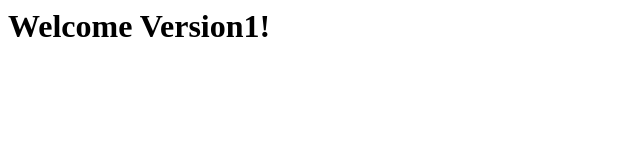
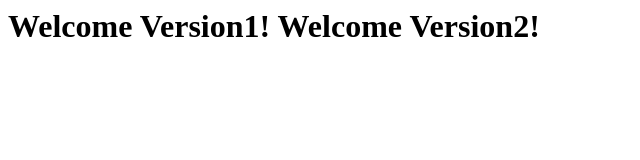
Before and after one commit to panthuya/demo-project, a plain HTML site: page index.html in a window 1280 px wide. Shown: the whole page, without its empty margins (0-640 px from the left). Drawn offline with Linux system fonts and the light colour scheme.

Commit message:
Update index.html

```diff
--- a/index.html
+++ b/index.html
@@ -1,5 +1,6 @@
 <html>
 	<h1>
 	Welcome Version1!
+	Welcome Version2!
 	</h1>
 <html>
```
